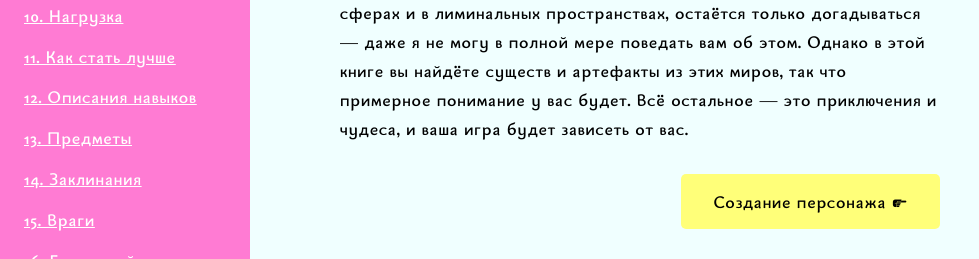
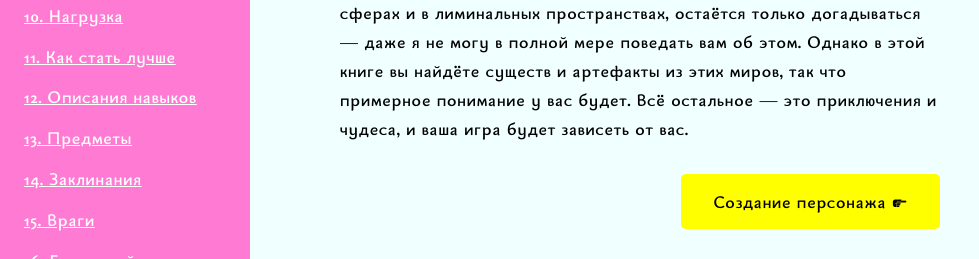
Before and after one commit to mishagordeev/troika, a Flask app: page / in a window 1280 px wide. Shown: the part 541-800 px from the top of the page, without its empty margins (0-979 px from the left). Run offline with Flask 3, Linux system fonts and the light colour scheme.

Commit message:
Edit style

```diff
--- a/static/styles/style.css
+++ b/static/styles/style.css
@@ -157,7 +157,7 @@
         }
 
         #next-page-navigation-button {
-            background-color: #FFFF79;
+            background-color: yellow;
             border: none;
         }
 
```
